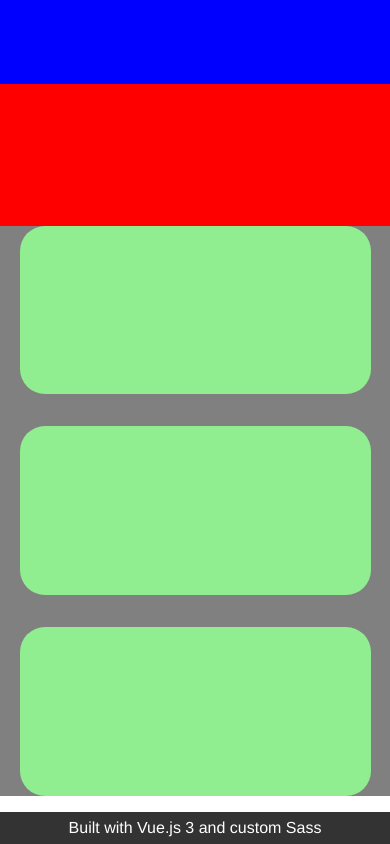
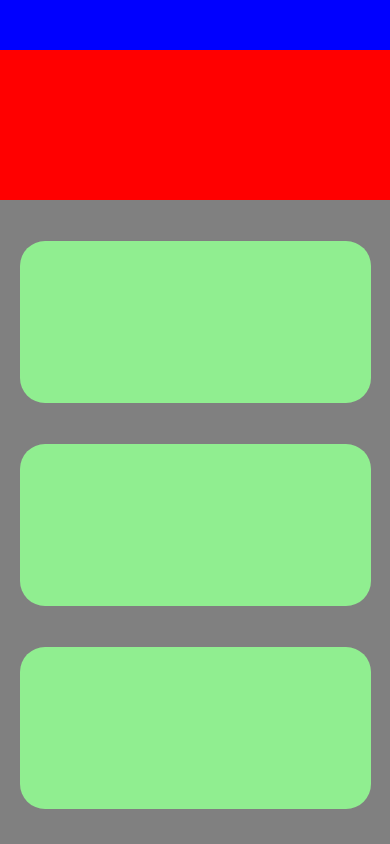
Before and after one commit to MoraOgunro/dune-website, a Vue app: page / in a window 390 px wide. Built offline with nearby package versions, Linux system fonts and the light colour scheme.

Commit message:
layout mobile scroll fix

```diff
--- a/src/App.vue
+++ b/src/App.vue
@@ -19,7 +19,6 @@ import Footer from './components/Footer.vue'
 export default {
   name: 'App',
   components: {
-    //  Card
     CardContainer,
     Footer
   }
@@ -54,15 +53,18 @@ body, html
   display: flex
   flex-direction: column
   width: 100%
+/* Wrap full screem header content */
 .top
   flex-grow: 0
   flex-shrink: 1
-  flex-basis: 10vh
-  height: 10vh
+  height: 3rem
   width: 100%
   background-color: blue
+  min-height: 50px
+/* Wrap full screen middle content */
 .middle
   flex: 1
+  min-height: 150px
   width: 100%
   background-color: red
 /* Wrap footer content in this to get bottom allignment */
@@ -71,4 +73,9 @@ body, html
   width: 100%
   flex-shrink: 1
   flex-grow: 0
+@media screen and (max-width: $tablet)
+  .full-screen
+    overflow-y: auto
+    scrollbar-color: black white
+    scrollbar-width: thin
 </style>
--- a/src/components/CardContainer.vue
+++ b/src/components/CardContainer.vue
@@ -36,7 +36,9 @@ $widescreen: 1200px
     grid-template-rows: max(30vh,250px)
 @media screen and (max-width: $tablet)
   .card-container
-    row-gap: 2em
     grid-template-columns: 90vw
-    grid-template-rows: repeat(3, 20vh)
+    grid-template-rows: repeat(3, 25%)
+    height: 650px
+    align-content: space-evenly
+    justify-content: space-evenly
 </style>
```
